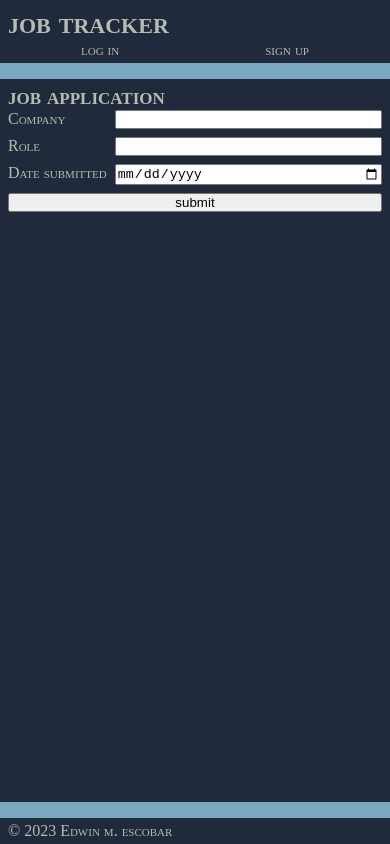
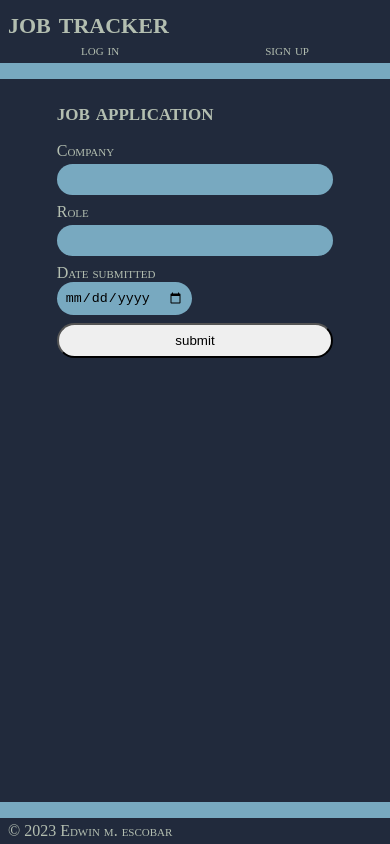
Before and after one commit to escowin/job-tracker, a React (Create React App) app in the folder client/: page /add-job in a window 390 px wide. Built offline with nearby package versions, Linux system fonts and the light colour scheme.

Commit message:
used assign() to redirect after job app mutation; wrote mvp mobile form styles

```diff
--- a/client/src/assets/css/index.css
+++ b/client/src/assets/css/index.css
@@ -33,23 +33,7 @@ a {
   color: var(--hired);
 }
 
-/* form */
-form {
-  display: grid;
-  grid-template-columns: auto 1fr;
-  gap: .5rem;
-}
 
-form button {
-  grid-column: span 2;
-}
-
-fieldset {
-  grid-column: span 2;
-  display: flex;
-  gap: 2rem;
-  padding: .25rem .5rem
-}
 
 /* divs */
 .App {
@@ -82,6 +66,60 @@ nav {
 main {
   flex-grow: 1;
   gap: 1rem;
+  align-items: center;
+}
+
+section {
+  padding: 1rem .5rem;
+  display: flex;
+  flex-direction: column;
+  gap: 1rem;
 }
 
 /* homepage */
+
+/* job */
+.job-form-section {
+  width: 75vw;
+}
+
+/* form */
+.job-form {
+  display: grid;
+  grid-template-columns: 1fr 1fr;
+  gap: .5rem;
+}
+
+.job-form article {
+  display: flex;
+  flex-direction: column;
+}
+
+.job-form .wrapper {
+  grid-column: span 2;
+}
+
+.wrapper {
+  gap: .25rem;
+}
+
+fieldset {
+  grid-column: span 2;
+  display: flex;
+  gap: 2rem;
+  padding: .25rem .5rem
+}
+
+input, button {
+  border-radius: 4rem;
+  padding: .5rem;
+}
+
+input {
+  background-color: var(--secondary);
+  border: none;
+}
+
+input:focus {
+  outline: none;
+}
--- /dev/null
+++ b/client/src/assets/css/login.css
@@ -0,0 +1,10 @@
+.login-form {
+    display: flex;
+    flex-direction: column;
+    gap: .5rem;
+}
+
+.login-form .wrapper {
+    display: inherit;
+    flex-direction: inherit;
+}
--- a/client/src/components/JobForm.js
+++ b/client/src/components/JobForm.js
@@ -44,7 +44,7 @@ function JobForm() {
     }
     // bug | reconfigure radio
     else if (e.target.name === "pending") {
-      console.log(e.target.value)
+      console.log(e.target.value);
       setSelectedStatus(e.target.value);
     }
   };
@@ -60,10 +60,8 @@ function JobForm() {
           dateSubmitted,
         },
       });
-
-      setCompany("");
-      setRole("");
-      setDateSubmitted("");
+      // redirects user back to home
+      window.location.assign("/");
     } catch (err) {
       console.error(err);
     }
@@ -72,11 +70,15 @@ function JobForm() {
   return (
     <>
       <h2>job application</h2>
-      <form onSubmit={handleFormSubmit}>
+      <form onSubmit={handleFormSubmit} className="job-form">
+        <article className="wrapper">
           <label htmlFor="company">Company</label>
           <input name="company" onChange={handleChange} />
+        </article>
+        <article className="wrapper">
           <label htmlFor="role">Role</label>
           <input name="role" onChange={handleChange} />
+        </article>
         {editPath ? (
           <>
             <fieldset>
@@ -96,9 +98,13 @@ function JobForm() {
             </fieldset>
           </>
         ) : null}
+        <article>
           <label htmlFor="date-submitted">Date submitted</label>
           <input name="date-submitted" type="date" onChange={handleChange} />
+        </article>
+        <article className="wrapper">
           <button type="submit">submit</button>
+        </article>
       </form>
     </>
   );
--- a/client/src/pages/AddJob.js
+++ b/client/src/pages/AddJob.js
@@ -2,7 +2,7 @@ import JobForm from "../components/JobForm";
 
 function AddJob() {
   return (
-    <section>
+    <section className="job-form-section">
       <JobForm />
     </section>
   );
--- a/client/src/pages/Login.js
+++ b/client/src/pages/Login.js
@@ -2,6 +2,7 @@ import { useState } from "react";
 import { useMutation } from "@apollo/client";
 import { LOGIN_USER } from "../utils/mutations";
 import Auth from "../utils/auth";
+import "../assets/css/login.css";
 
 function Login() {
   const [formState, setFormState] = useState({ username: "", password: "" });
@@ -30,12 +31,15 @@ function Login() {
     <section>
       <h2>Login</h2>
       <form className="login-form" onSubmit={handleFormSubmit}>
+        <article className="wrapper">
           <label htmlFor="username">username</label>
           <input
             name="username"
             value={formState.username}
             onChange={handleChange}
           />
+        </article>
+        <article className="wrapper">
           <label htmlFor="password">password</label>
           <input
             name="password"
@@ -43,8 +47,11 @@ function Login() {
             value={formState.password}
             onChange={handleChange}
           />
+        </article>
 
+        <article className="wrapper">
           <button type="submit">submit</button>
+        </article>
       </form>
       {error && <p>Login failed</p>}
     </section>
```
Lines whose indentation alone changed are shown as unchanged.
